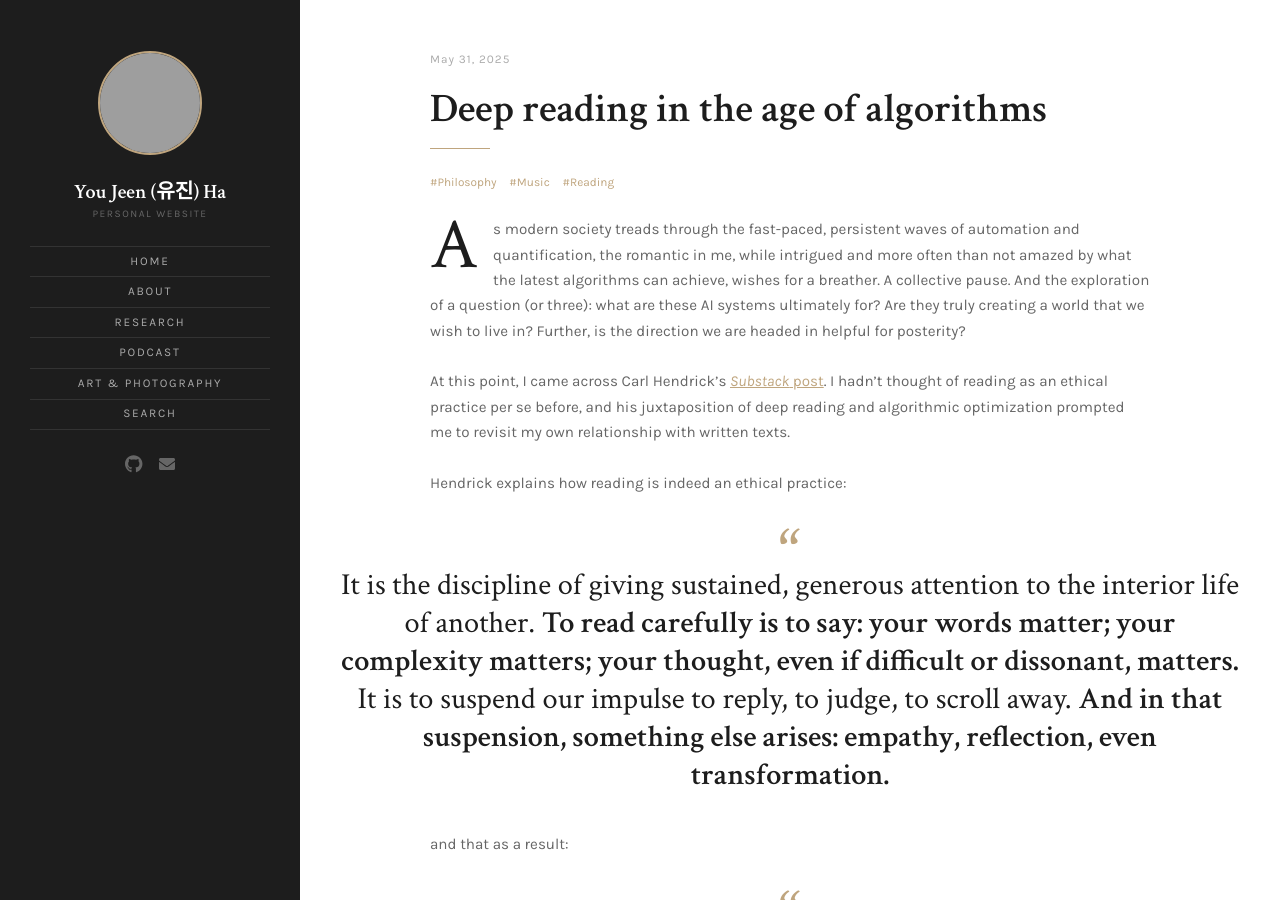
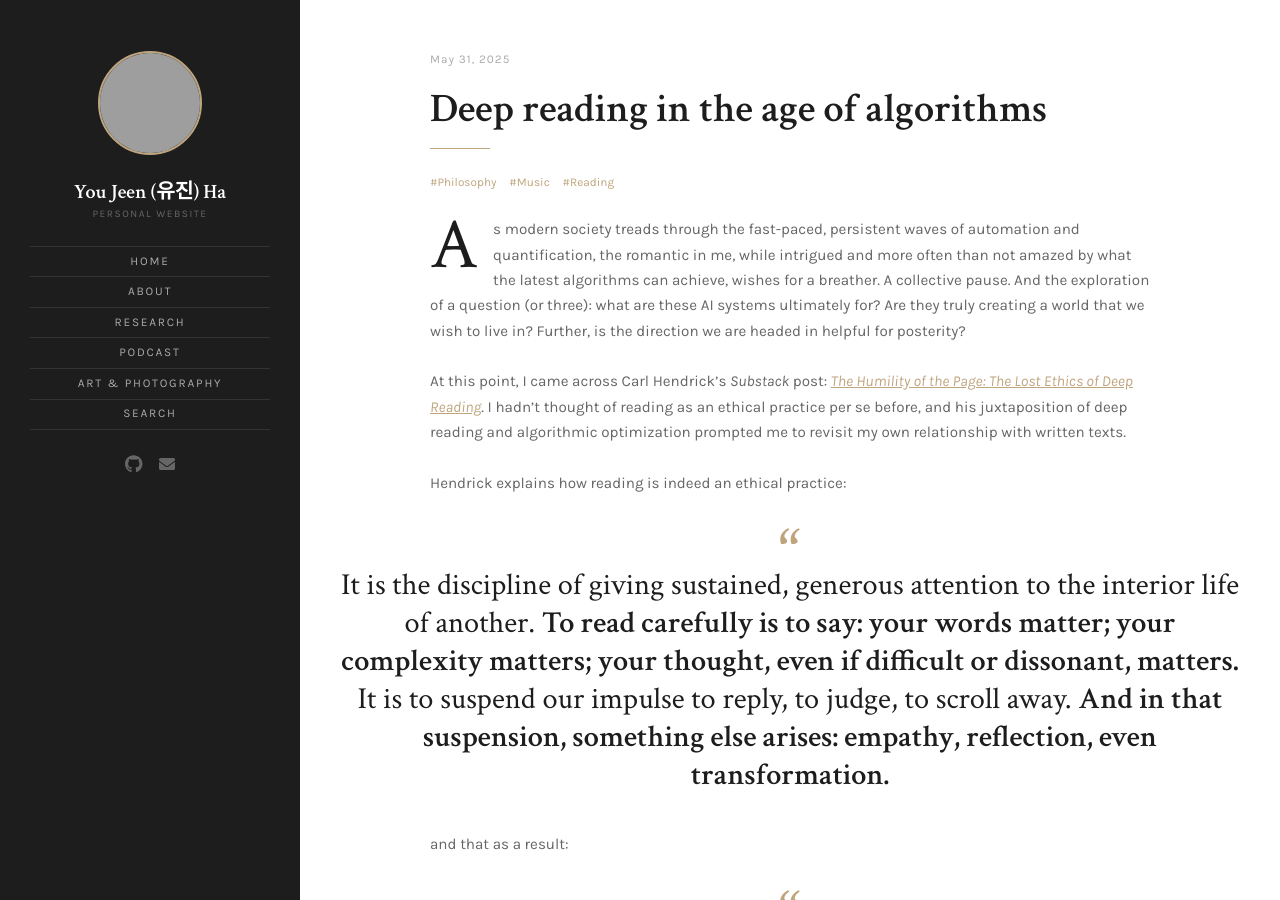
Before and after one commit to hyoujeen/hyoujeen.github.io, a Jekyll site: the page built from _posts/2025-05-31-deep-reading-in-the-age-of-algorithms.md, in a window 1280 px wide and 900 px high, cut to the strip 0-900 px from the top of the window. Built offline with Jekyll 4.4.1, drawn with Linux system fonts in a browser that asks for light colours; grey boxes are pictures that could not be loaded.

Commit message:
Update 2025-05-31-deep-reading-in-the-age-of-algorithms.md

```diff
--- a/_posts/2025-05-31-deep-reading-in-the-age-of-algorithms.md
+++ b/_posts/2025-05-31-deep-reading-in-the-age-of-algorithms.md
@@ -8,7 +8,7 @@ featured_image:
 
 As modern society treads through the fast-paced, persistent waves of automation and quantification, the romantic in me, while intrigued and more often than not amazed by what the latest algorithms can achieve, wishes for a breather. A collective pause. And the exploration of a question (or three): what are these AI systems ultimately for? Are they truly creating a world that we wish to live in? Further, is the direction we are headed in helpful for posterity?
 
-At this point, I came across Carl Hendrick's [<i>Substack</i> post](https://carlhendrick.substack.com/p/the-humility-of-the-page-the-lost?utm_source=share&utm_medium=android&r=1qe5uc&triedRedirect=true){:target="_blank"}. I hadn't thought of reading as an ethical practice per se before, and his juxtaposition of deep reading and algorithmic optimization prompted me to revisit my own relationship with written texts.
+At this point, I came across Carl Hendrick's <i>Substack</i> post: [<i>The Humility of the Page: The Lost Ethics of Deep Reading</i>](https://carlhendrick.substack.com/p/the-humility-of-the-page-the-lost?utm_source=share&utm_medium=android&r=1qe5uc&triedRedirect=true){:target="_blank"}. I hadn't thought of reading as an ethical practice per se before, and his juxtaposition of deep reading and algorithmic optimization prompted me to revisit my own relationship with written texts.
 
 Hendrick explains how reading is indeed an ethical practice:
 > It is the discipline of giving sustained, generous attention to the interior life of another. <strong>To read carefully is to say: your words matter; your complexity matters; your thought, even if difficult or dissonant, matters.</strong> It is to suspend our impulse to reply, to judge, to scroll away. <strong>And in that suspension, something else arises: empathy, reflection, even transformation.</strong>
```
